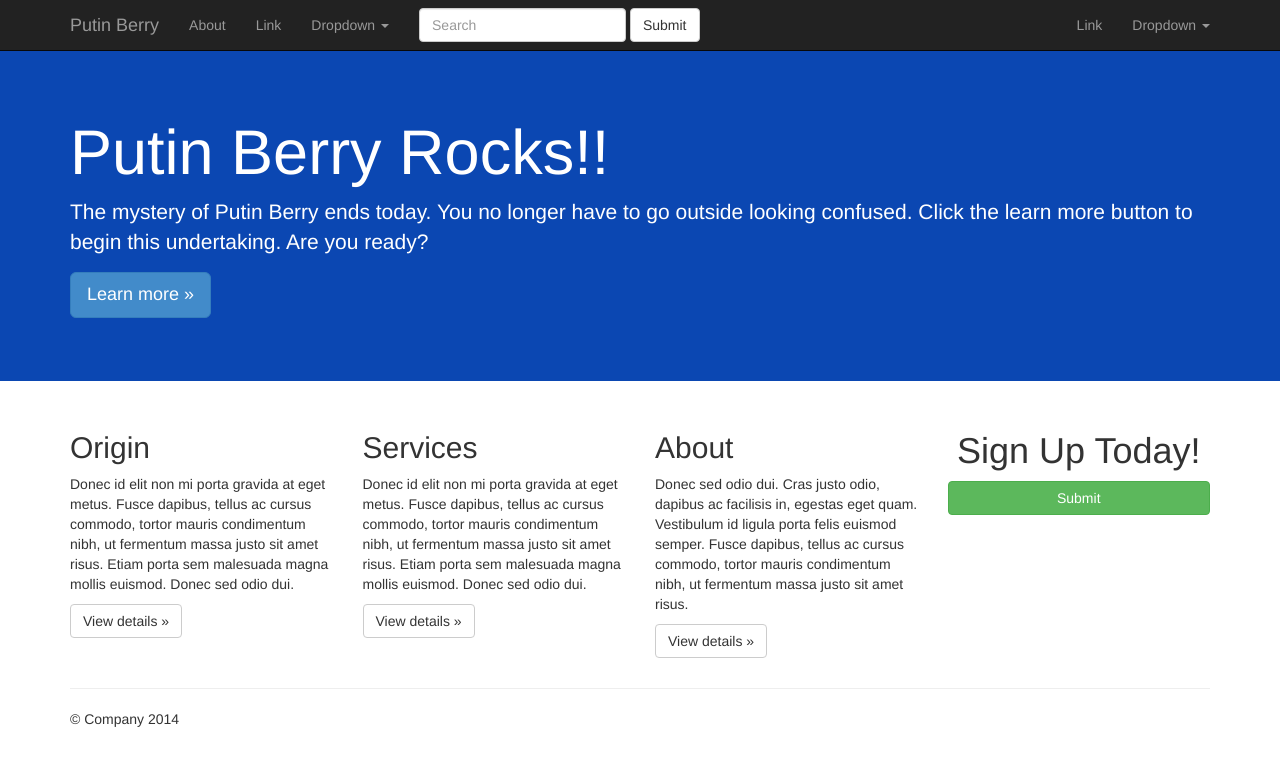
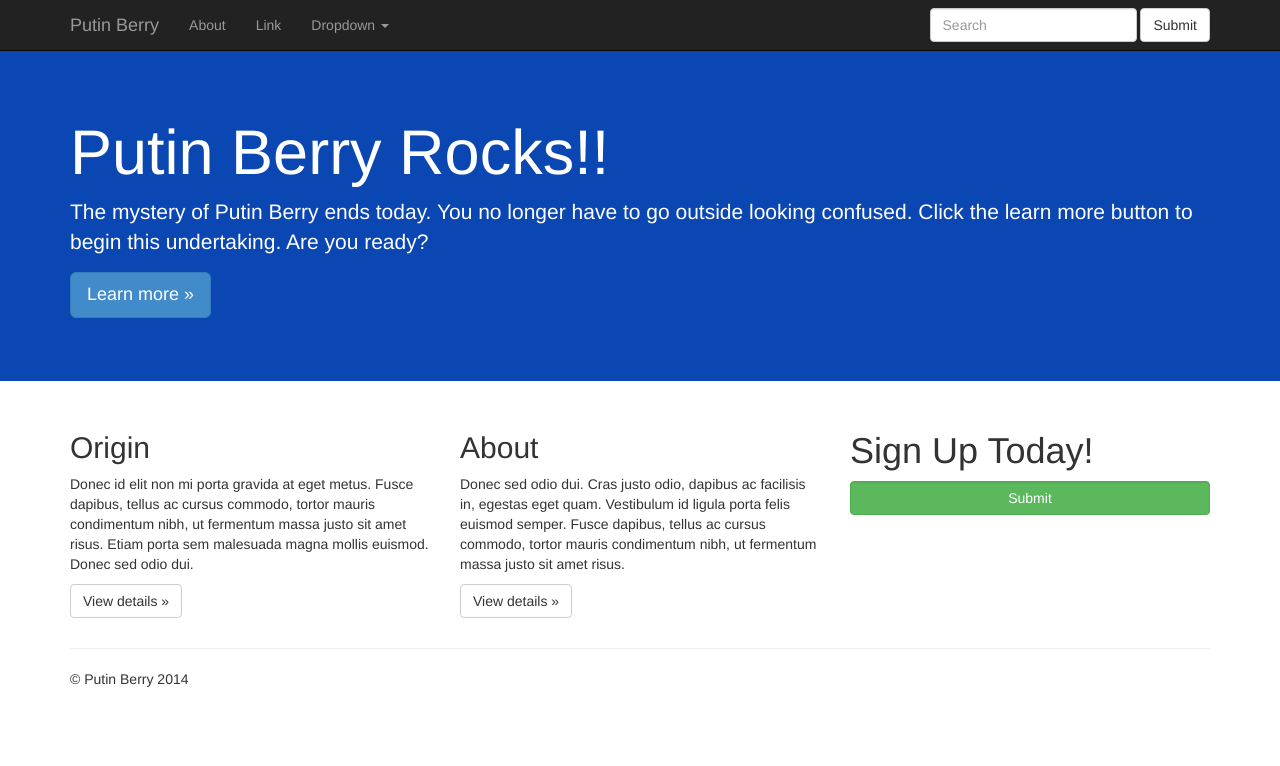
Before and after one commit to masterfung/mvp_landing-Django, a Django app: template pursuit/src/static/templates/signup.html in a window 1280 px wide. Shown: the top 766 px of the page. Run offline with Django 3.2, Linux system fonts and the light colour scheme; the template is opened without the code that fills it, so the values that code supplies are empty; parts of the project's set-up code (start-up, migrations or seed data) failed here and were passed over; some libraries are stand-ins or nearby versions.

Commit message:
bugs fixed

```diff
--- a/pursuit/src/static/static/css/custom.css
+++ b/pursuit/src/static/static/css/custom.css
@@ -2,7 +2,3 @@
 	color: #fff;
 	background-color: #0B47B2;
 }
-
-.signups {
-	text-align: center;
-}
--- a/pursuit/src/static/templates/base.html
+++ b/pursuit/src/static/templates/base.html
@@ -59,7 +59,7 @@
     <hr>
 
     <footer>
-      <p>&copy; Company 2014</p>
+      <p>&copy; Putin Berry 2014</p>
     </footer>
   </div> <!-- /container -->
 
@@ -67,7 +67,7 @@
     <!-- Bootstrap core JavaScript
     ================================================== -->
     <!-- Placed at the end of the document so the pages load faster -->
-    <script src="static/js/jquery.min.js"></script>
-    <script src="static/js/bootstrap.min.js"></script>
+    <script src="../static/js/jquery.min.js"></script>
+    <script src="../static/js/bootstrap.min.js"></script>
   </body>
 </html>
--- a/pursuit/src/static/templates/navbar.html
+++ b/pursuit/src/static/templates/navbar.html
@@ -28,25 +28,12 @@
           </ul>
         </li>
       </ul>
-      <form class="navbar-form navbar-left" role="search">
+      <form class="navbar-form navbar-right" role="search">
         <div class="form-group">
           <input type="text" class="form-control" placeholder="Search">
         </div>
         <button type="submit" class="btn btn-default">Submit</button>
       </form>
-      <ul class="nav navbar-nav navbar-right">
-        <li><a href="#">Link</a></li>
-        <li class="dropdown">
-          <a href="#" class="dropdown-toggle" data-toggle="dropdown">Dropdown <b class="caret"></b></a>
-          <ul class="dropdown-menu">
-            <li><a href="{% url 'aboutus' %}">About</a></li>
-            <li><a href="#">Another action</a></li>
-            <li><a href="#">Something else here</a></li>
-            <li class="divider"></li>
-            <li><a href="#">Separated link</a></li>
-          </ul>
-        </li>
-      </ul>
       </div>
     </div>
     </div>
--- a/pursuit/src/static/templates/signup.html
+++ b/pursuit/src/static/templates/signup.html
@@ -16,28 +16,24 @@
 
 {% block content %}
 
-	<div class="col-md-3">
+	<div class="col-md-4">
 	  <h2>Origin</h2>
 	  <p>Donec id elit non mi porta gravida at eget metus. Fusce dapibus, tellus ac cursus commodo, tortor mauris condimentum nibh, ut fermentum massa justo sit amet risus. Etiam porta sem malesuada magna mollis euismod. Donec sed odio dui. </p>
 	  <p><a class="btn btn-default" href="#" role="button">View details &raquo;</a></p>
 	</div>
-	<div class="col-md-3">
-	  <h2>Services</h2>
-	  <p>Donec id elit non mi porta gravida at eget metus. Fusce dapibus, tellus ac cursus commodo, tortor mauris condimentum nibh, ut fermentum massa justo sit amet risus. Etiam porta sem malesuada magna mollis euismod. Donec sed odio dui. </p>
-	  <p><a class="btn btn-default" href="#" role="button">View details &raquo;</a></p>
-	</div>
-	<div class="col-lg-3">
+
+	<div class="col-md-4">
 	  <h2>About</h2>
 	  <p>Donec sed odio dui. Cras justo odio, dapibus ac facilisis in, egestas eget quam. Vestibulum id ligula porta felis euismod semper. Fusce dapibus, tellus ac cursus commodo, tortor mauris condimentum nibh, ut fermentum massa justo sit amet risus.</p>
 	  <p><a class="btn btn-default" href="{% url 'aboutus' %}" role="button">View details &raquo;</a></p>
 	</div>
-	<div class="col-lg-3 signups">
+	<div class="col-md-4 signups">
 		<h1>Sign Up Today!</h1>
 
 		<form method='POST' action=''> {% csrf_token %}
 			{{form.as_p}}
 
-			<input type="submit" class='btn btn-success btn-block'>
+			<input type="submit" class='btn btn-success btn-block form-control'>
 		</form>
 	</div>
 
```
